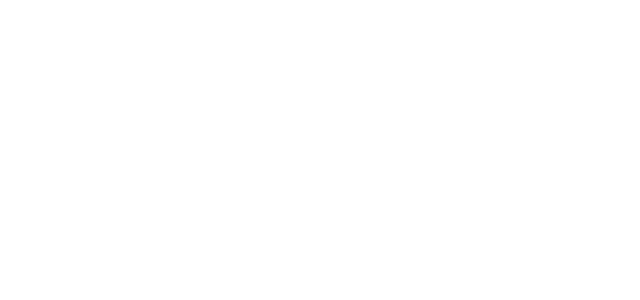
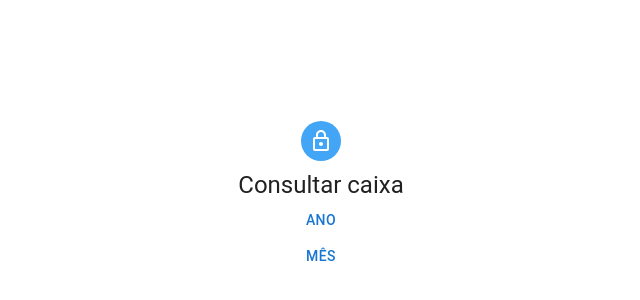
Before and after one commit to SadiJr/caixa, a React (Vite) app in the folder ui/: page /cash in a window 1280 px wide. Before the commit this address had no page. Shown: the part 286-586 px from the top of the page, without its empty margins (319-959 px from the left). Built offline with nearby package versions, Linux system fonts and the light colour scheme.

Commit message:
feat: add login view and start main application view
I am suffering with React. Man, I suck in frontend.

```diff
--- a/ui/src/App.tsx
+++ b/ui/src/App.tsx
@@ -1,6 +1,5 @@
 import { useState } from 'react'
 import reactLogo from './assets/react.svg'
-import viteLogo from '/vite.svg'
 import './App.css'
 import {
   BrowserRouter as Router,
@@ -8,9 +7,9 @@ import {
   browserHistory,
   Routes
 } from 'react-router-dom';
-import Home from './components/Home'
 import Login from './components/Login'
 import Register from './components/Register'
+import Cash from './components/Cash';
 
 function App() {
 
@@ -21,6 +20,7 @@ function App() {
         <Route path="/" element={<Register />} />
         <Route path="/register" element={<Register />} />
         <Route path="/login" element={<Login />} />
+        <Route path="/cash" element={<Cash />} />
       </Routes>
     </Router>
     </>
--- /dev/null
+++ b/ui/src/components/Cash.tsx
@@ -0,0 +1,140 @@
+import {
+    Avatar,
+    Box,
+    Button,
+    Container,
+    CssBaseline,
+    Grid,
+    TextField,
+    Typography,
+    Menu,
+    MenuItem
+  } from "@mui/material";
+import { LockOutlined } from "@mui/icons-material";
+import { useState } from "react";
+import { Link, useNavigate } from "react-router-dom";
+import axios from "axios";
+import { API_BASE_URL, ACCESS_TOKEN_NAME } from "../constants/apiConstants";
+import * as React from 'react';
+
+const Cash = () => {
+    interface QueryMovimentation {
+      year: number;
+      month: number;
+      deskId: number;
+    }
+
+    const navigate = useNavigate()
+    const [year, setYear] = useState(2024);
+    const [month, setMonth] = useState(11);
+    const [cashDesiId, setCashDeskId] = useState(1);
+
+    const [anchorEl, setAnchorEl] = React.useState<null | HTMLElement>(null);
+    const open = Boolean(anchorEl);
+
+    const [anchorEl2, setAnchorEl2] = React.useState<null | HTMLElement>(null);
+    const open2 = Boolean(anchorEl2);
+
+    const handleClick = (event: React.MouseEvent<HTMLButtonElement>) => {
+      setAnchorEl(event.currentTarget);
+    };
+
+    const handleClick2 = (event: React.MouseEvent<HTMLButtonElement>) => {
+      setAnchorEl2(event.currentTarget);
+    };
+
+    const handleClose = () => {
+      setAnchorEl(null);
+      setAnchorEl2(null);
+    };
+
+    const handleYear = (event: React.MouseEvent<HTMLButtonElement>) => {
+      // setAnchorEl(event.currentTarget);
+      var token = localStorage.getItem(ACCESS_TOKEN_NAME);
+      setYear(event.currentTarget.textContent);
+    };
+
+    const handleMonth = (event: React.MouseEvent<HTMLButtonElement>) => {
+      var token = localStorage.getItem(ACCESS_TOKEN_NAME);
+      setMonth(event.currentTarget.tabIndex + 1);
+    };
+
+    return (
+      <>
+        <Container maxWidth="xs">
+          <CssBaseline />
+          <Box
+            sx={{
+              mt: 20,
+              display: "flex",
+              flexDirection: "column",
+              alignItems: "center",
+            }}
+          >
+            <Avatar sx={{ m: 1, bgcolor: "primary.light" }}>
+              <LockOutlined />
+            </Avatar>
+            <Typography variant="h5">Consultar caixa</Typography>
+            <Button
+        id="basic-button"
+        aria-controls={open ? 'basic-menu' : undefined}
+        aria-haspopup="true"
+        aria-expanded={open ? 'true' : undefined}
+        onClick={handleClick}
+      >
+        Ano
+      </Button>
+      <Menu
+        id="basic-menu"
+        anchorEl={anchorEl}
+        open={open}
+        onClose={handleClose}
+        MenuListProps={{
+          'aria-labelledby': 'basic-button',
+        }}
+      >
+        <MenuItem onClick={handleYear}>2022</MenuItem>
+        <MenuItem onClick={handleYear}>2023</MenuItem>
+        <MenuItem onClick={handleYear}>2024</MenuItem>
+      </Menu>
+      </Box>
+
+      <Box>
+      <Button
+        id="month-button"
+        aria-controls={open ? 'month-menu' : undefined}
+        aria-haspopup="true"
+        aria-expanded={open2 ? 'true' : undefined}
+        onClick={handleClick2}
+      >
+        Mês
+      </Button>
+      <Menu
+        id="month-menu"
+        anchorEl2={anchorEl2}
+        open={open2}
+        onClose={handleClose}
+        MenuListProps={{
+          'aria-labelledby': 'month-button',
+        }}
+      >
+        <MenuItem onClick={handleMonth}>Janeiro</MenuItem>
+        <MenuItem onClick={handleMonth}>Fevereiro</MenuItem>
+        <MenuItem onClick={handleMonth}>Março</MenuItem>
+        <MenuItem onClick={handleMonth}>Abril</MenuItem>
+        <MenuItem onClick={handleMonth}>Maio</MenuItem>
+        <MenuItem onClick={handleMonth}>Junho</MenuItem>
+        <MenuItem onClick={handleMonth}>Julho</MenuItem>
+        <MenuItem onClick={handleMonth}>Agosto</MenuItem>
+        <MenuItem onClick={handleMonth}>Setembro</MenuItem>
+        <MenuItem onClick={handleMonth}>Outubro</MenuItem>
+        <MenuItem onClick={handleMonth}>Novembro</MenuItem>
+        <MenuItem onClick={handleMonth}>Dezembro</MenuItem>
+      </Menu>
+          </Box>
+        </Container>
+      </>
+    );
+  };
+
+  export default Cash;
--- a/ui/src/components/Login.tsx
+++ b/ui/src/components/Login.tsx
@@ -9,14 +9,41 @@ import {
   Button,
   Grid,
 } from "@mui/material";
-import { useState } from "react";
-import { Link } from "react-router-dom";
+import { useState, useEffect } from "react";
+import { Link, useNavigate } from "react-router-dom";
+import axios from "axios";
+import { API_BASE_URL, ACCESS_TOKEN_NAME } from "../constants/apiConstants";
 
 const Login = () => {
+  const navigate = useNavigate()
   const [name, setName] = useState("");
   const [password, setPassword] = useState("");
+  const [token, setToken] = useState("");
 
-  const handleLogin = () => {};
+
+  const handleLogin = () => {
+    if (password.length && name.length) {
+        const body = {
+            "username": name,
+            "password": password
+        }
+
+        axios.post(API_BASE_URL + '/user/login', body).then(
+            function (response) {
+                if(response.status === 200) {
+                    localStorage.setItem(ACCESS_TOKEN_NAME, response.data);
+                    navigate('/cash');
+                } else {
+                    console.log("Some error ocurred");
+                }
+            }
+        );
+    }
+  };
+
+  useEffect(() => {
+    localStorage.setItem("token", JSON.stringify(token));
+  }, [token]);
 
   return (
     <>
--- a/ui/src/components/Register.tsx
+++ b/ui/src/components/Register.tsx
@@ -8,13 +8,14 @@ import {
     TextField,
     Typography,
   } from "@mui/material";
-  import { LockOutlined } from "@mui/icons-material";
-  import { useState } from "react";
-  import { Link } from "react-router-dom";
-  import axios from "axios";
+import { LockOutlined } from "@mui/icons-material";
+import { useState } from "react";
+import { Link, useNavigate } from "react-router-dom";
+import axios from "axios";
 import { API_BASE_URL, ACCESS_TOKEN_NAME } from "../constants/apiConstants";
 
   const Register = () => {
+    const navigate = useNavigate()
     const [name, setName] = useState("");
     const [password, setPassword] = useState("");
 
@@ -29,6 +30,7 @@ import { API_BASE_URL, ACCESS_TOKEN_NAME } from "../constants/apiConstants";
                 function (response) {
                     if(response.status === 200) {
                         localStorage.setItem(ACCESS_TOKEN_NAME, response.data.token);
+                        navigate('/login')
                     } else {
                         console.log("Some error ocurred");
                     }
```
Also changed, not shown: ui/package.json (+7 -1 lines).
